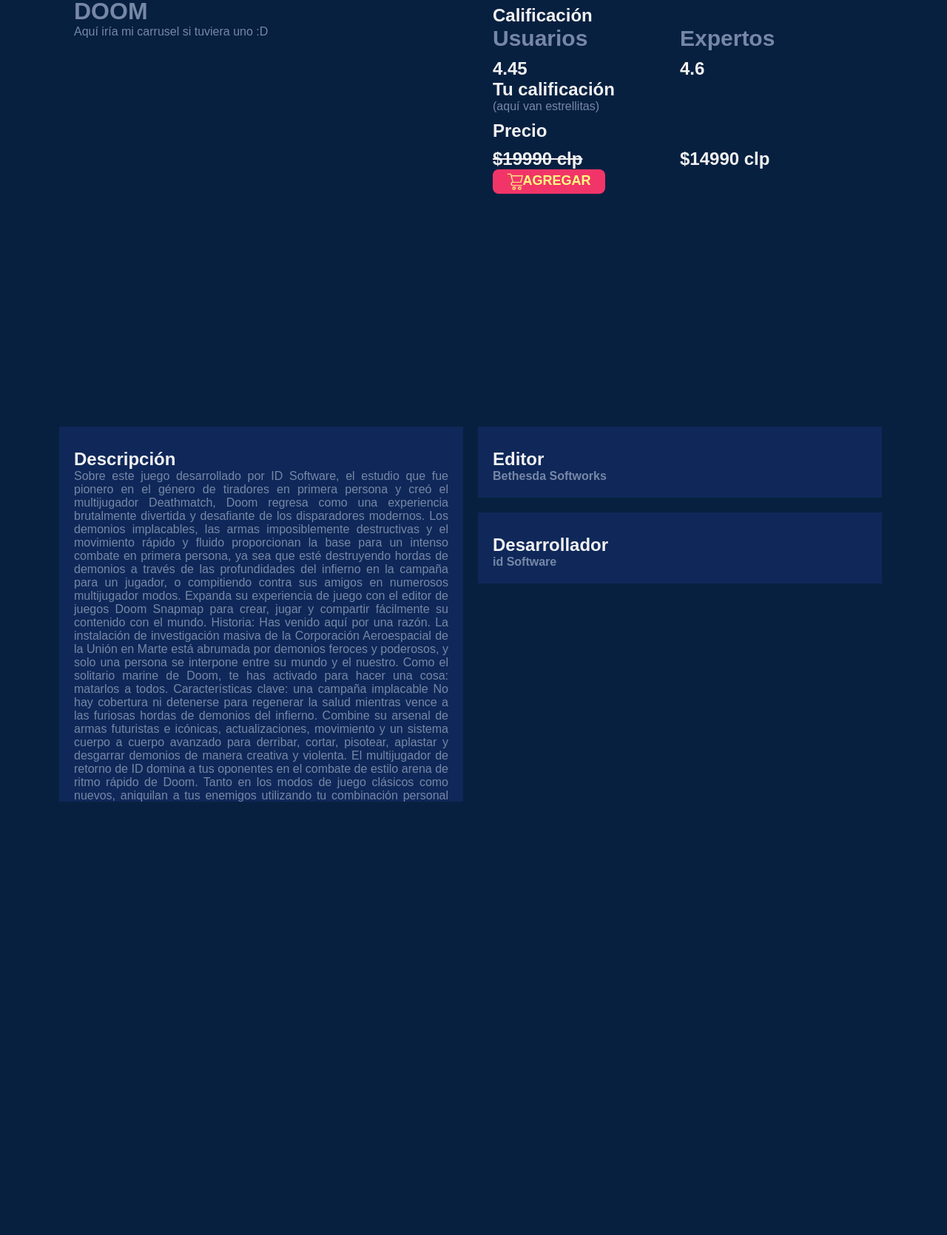
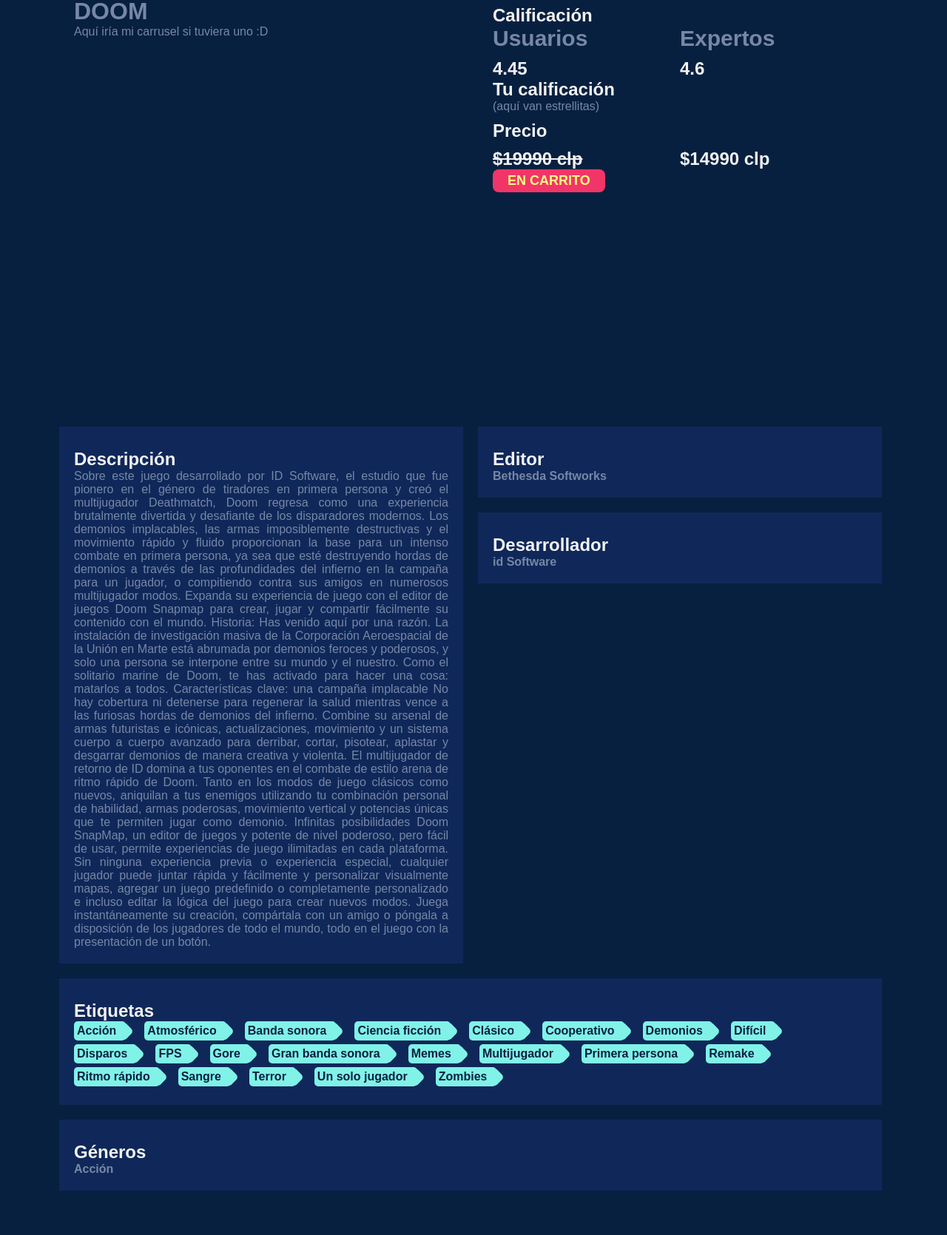
Before and after one commit to FranoCar/proyectoInterfaces, a Flask app: a page that uses proyecto/app/templates/juego.html in a window 1280 px wide. Shown: the part 187-1857 px from the top of the page at 74% size. Run offline with Flask 2, Linux system fonts and the light colour scheme; data comes from the database, SQL or seed files in the repository; both versions use the stored data as it was after the commit.

Commit message:
Se pueden añadir juegos a carrito (sin aparecer en el carrito)

```diff
--- a/proyecto/app/routes.py
+++ b/proyecto/app/routes.py
@@ -36,13 +36,23 @@ def carrito():
 
 #----------------    La idea es solo usar 1 html para estos     ----------------
 #---------------- elementos y cambiar su contenido usando un id ----------------
-@app.route("/juego")
+@app.route("/juego", methods = ['GET','POST'])
 def juego():
 	# La idea es llamar a esta url tipo url_for("juego",id=[idJuego]),
 	# para que aparezca como argumento en la url (ej: /juego?id=2198379).
 	idJuego = request.args.get('id')
 	con = sqlite3.connect('app/appdb.db')
 	cur = con.cursor()
+	cur.execute('SELECT * FROM carrito WHERE juego == ?',(idJuego,))
+	existente = cur.fetchone()
+	if request.method == 'POST': #Agregar a carrito
+		if existente is None:
+			cur.execute('INSERT INTO carrito VALUES (?)',(idJuego,))
+			con.commit()
+
+	encarrito=True
+	if existente is None:
+		encarrito= False
 	cur.execute('SELECT * FROM juego WHERE id == ?',(idJuego,))
 	juego = cur.fetchone()
 	precio = int(float(juego[6].strip('$'))*1000)
@@ -67,7 +77,8 @@ def juego():
 										editores=editores,
 										desarrolladores=desarrolladores,
 										tags=tags,
-										generos=generos)
+										generos=generos,
+										encarrito=encarrito)
 
 @app.route("/noticia")
 def noticia():
--- a/proyecto/app/static/styles/carrito.css
+++ b/proyecto/app/static/styles/carrito.css
@@ -47,6 +47,15 @@ hr.carrito {
 .btn-pagar-3 img {
 	width:  15%;
 	height: 15%;
+}
+.btn-disabled{
+    /*background-color: #80F2E7;*/
+}
+.btn-disabled img {
+    display: none;
+}
+.btn-disabled:hover {
+    cursor:default;
 }
 .btn-pagar:hover {
     background-color: #80F2E7;
--- a/proyecto/app/templates/juego.html
+++ b/proyecto/app/templates/juego.html
@@ -58,10 +58,19 @@
 				{% else %}
 				<h2>{{ "$" + precio|string +" clp" }}</h2>
 				{% endif %}
-				<button class="btn-pagar btn-pagar-3">
-					<img src="static/img/cart.png" alt="Carrito">
-					AGREGAR
-				</button>
+				{% if encarrito%}
+					<button class="btn-pagar btn-pagar-3 btn-disabled" name="comprar" value="comprar" >
+						<img src="static/img/cart.png" alt="Carrito">
+						EN CARRITO
+					</button>
+				{% else %}
+				<form action="{{ url_for('.juego',id=juego[0]) }}" method="post">
+					<button class="btn-pagar btn-pagar-3" name="comprar" value="comprar">
+						<img src="static/img/cart.png" alt="Carrito">
+						AGREGAR
+					</button>
+				</form>
+				{% endif %}
 			</div>
 			<div class="detalles float-child" id="detalles2">
 				<h2>Descripción</h2>
```
Also changed, not shown: proyecto/app/appdb.db.
